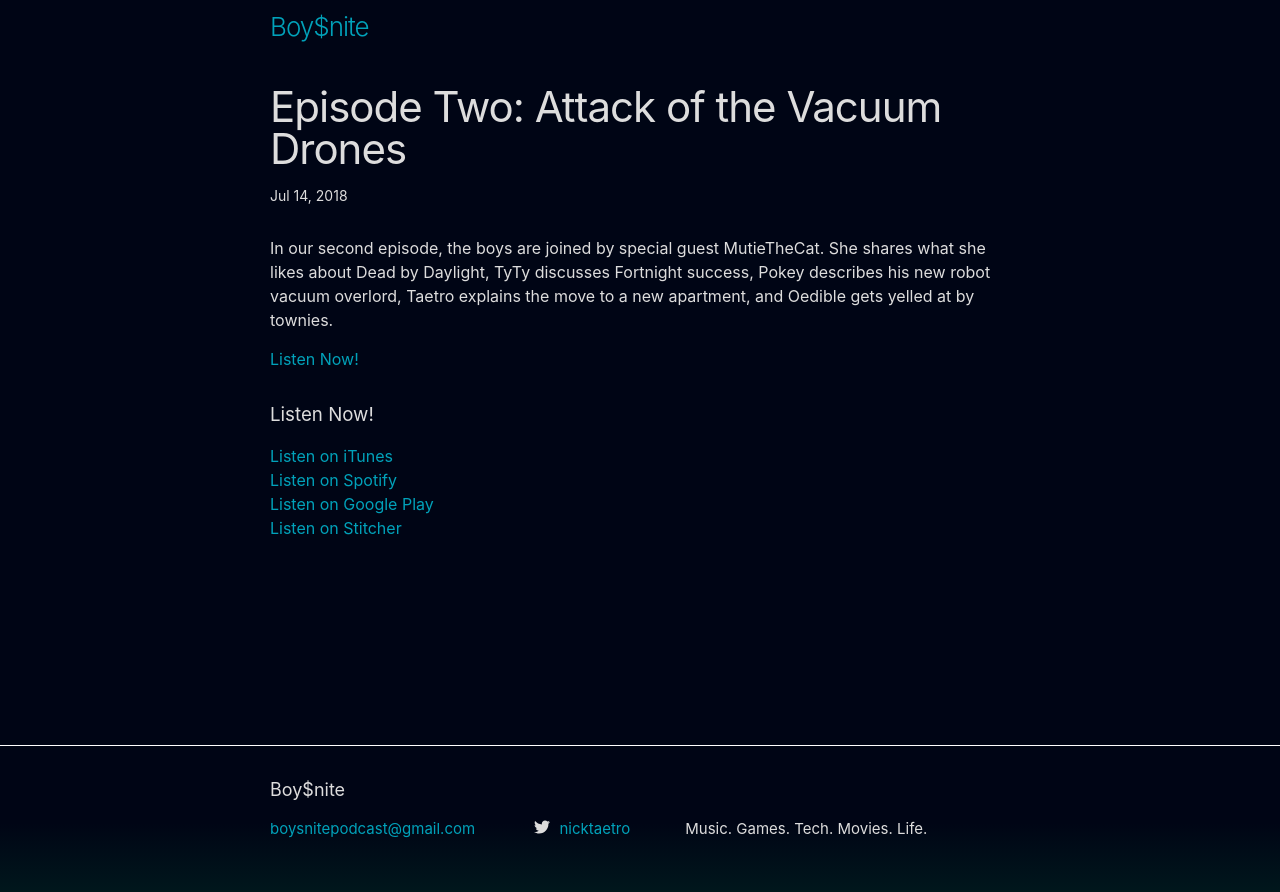
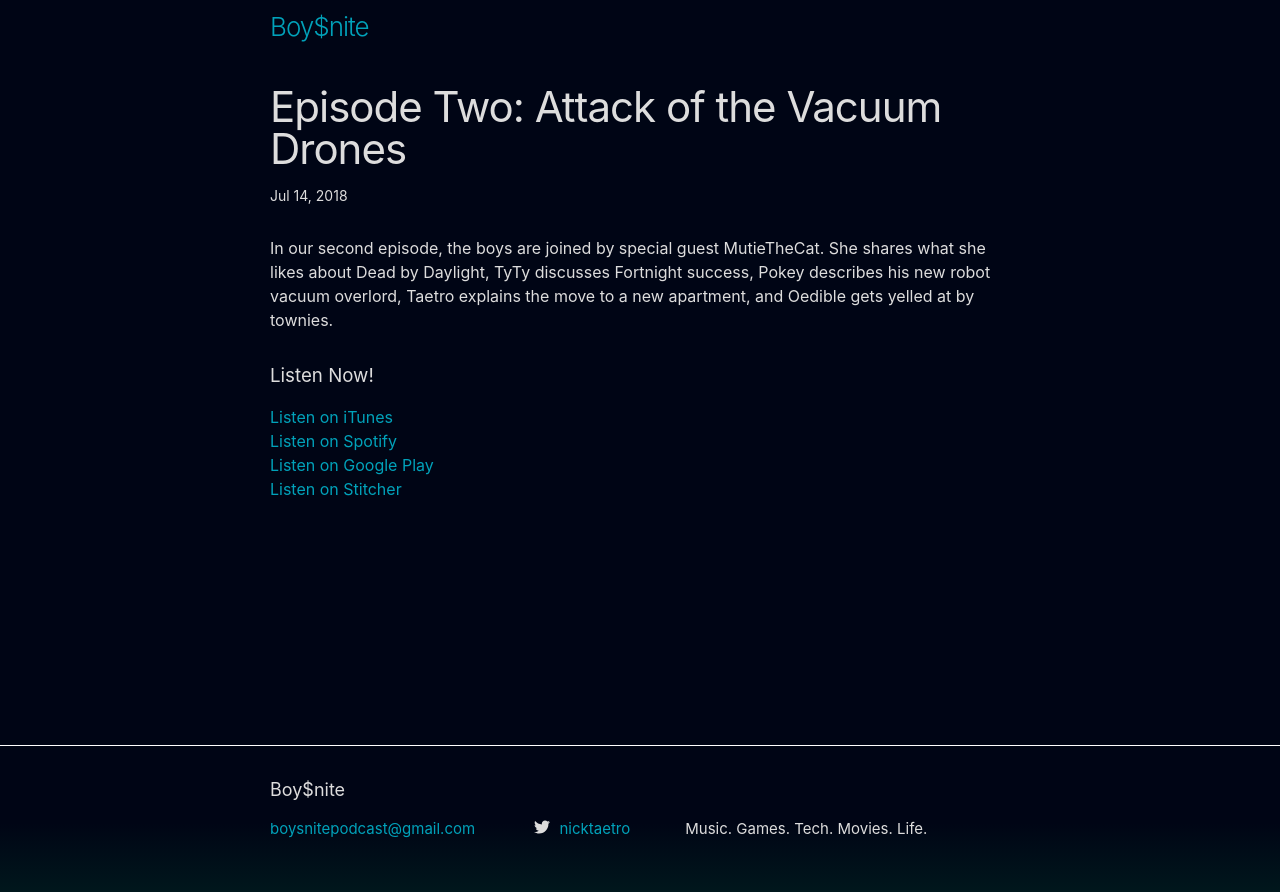
Before and after one commit to theronpatrick/boysnite, a Jekyll site: the page built from _posts/2018-07-14-episode-two.md, in a window 1280 px wide. Shown: the top 892 px of the page. Built offline with Jekyll 4.4.1, drawn with Linux system fonts in a browser that asks for light colours.

Commit message:
take out old link on ep2

```diff
--- a/_posts/2018-07-14-episode-two.md
+++ b/_posts/2018-07-14-episode-two.md
@@ -3,7 +3,3 @@ title: ! 'Episode Two: Attack of the Vacuum Drones'
 layout: post
 ---
 In our second episode, the boys are joined by special guest MutieTheCat. She shares what she likes about Dead by Daylight, TyTy discusses Fortnight success, Pokey describes his new robot vacuum overlord, Taetro explains the move to a new apartment, and Oedible gets yelled at by townies.
-
-[Listen Now!]
-
-[Listen Now!]: https://anchor.fm/boysnite/episodes/Ep--02---Big-Fortnite-Wins--Spending-BIG--On-A-ROOMBA-e1q3s5/a-a4cp9a
```
